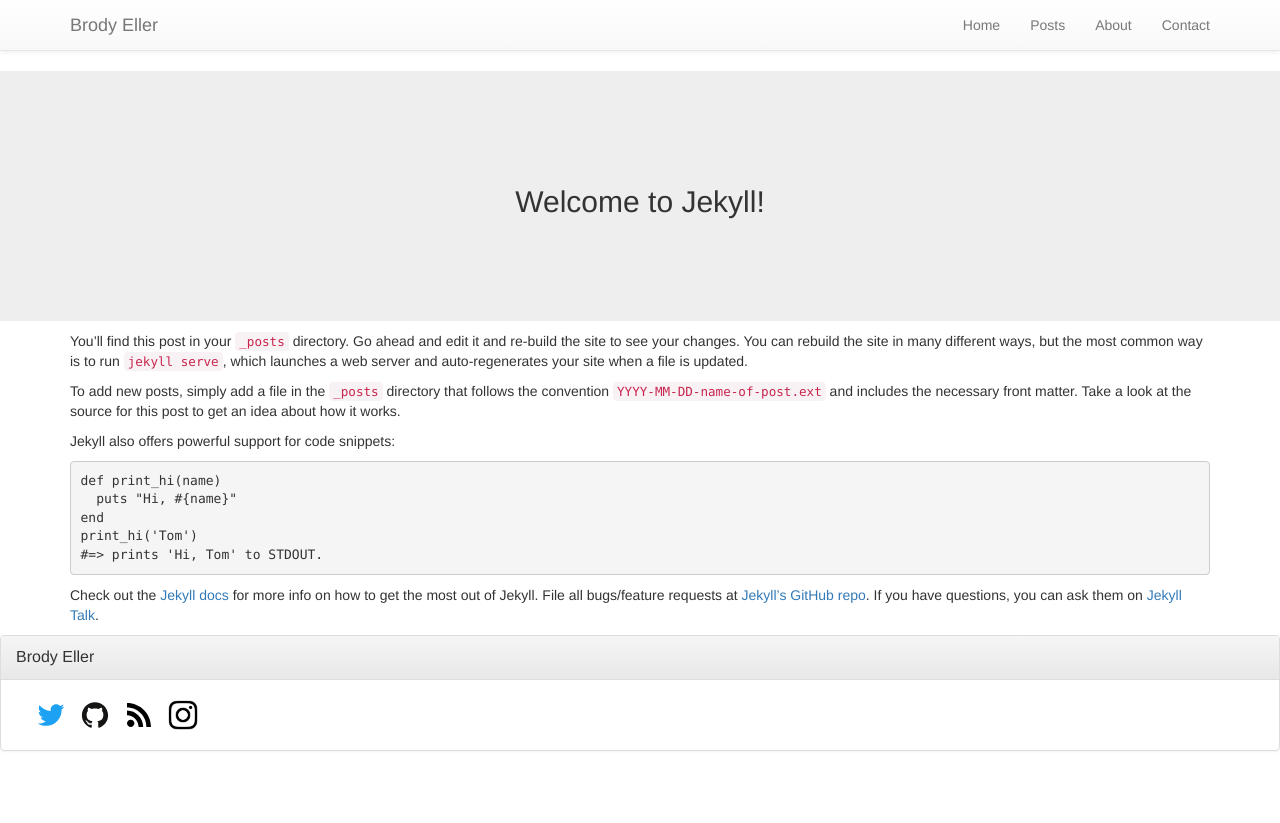
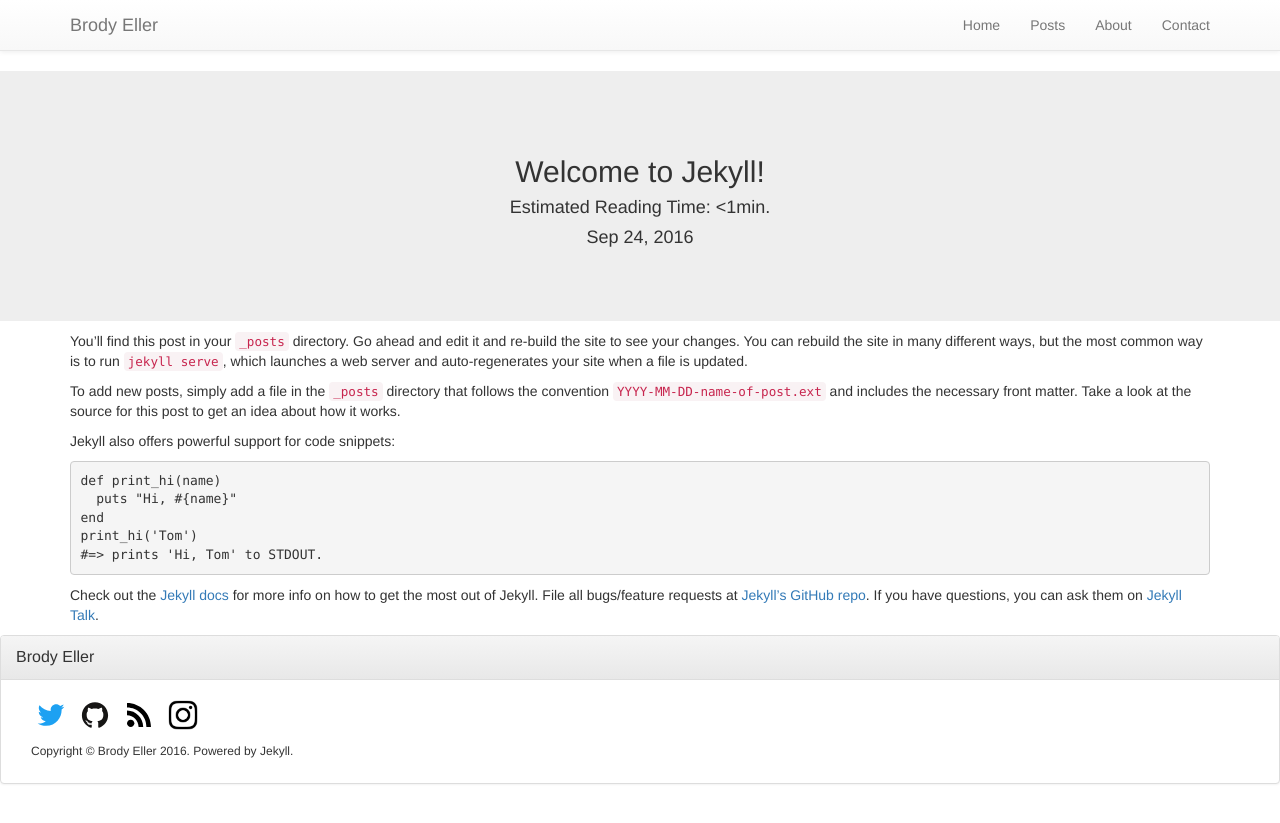
Before and after one commit to BrodyEller/brodyeller.github.io, a Jekyll site: the page built from _posts/2016-09-24-welcome-to-jekyll.markdown, in a window 1280 px wide. Shown: the top 823 px of the page. Built offline with Jekyll 4.4.1, drawn with Linux system fonts in a browser that asks for light colours; nearby versions of some CDN libraries.

Commit message:
Added reading time and copyright

```diff
--- a/_config.yml
+++ b/_config.yml
@@ -19,6 +19,9 @@
   Subscribe today for awesome articles about my iOS applications and politics!
 baseurl: "" # the subpath of your site, e.g. /blog
 url: "https://brodyeller.com" # the base hostname & protocol for your site
+
+reading_speed: 200 # Words per Minute
+
 twitter_username: brodlycooper
 github_username:  BrodyEller
 instagram_username: brodlycooper
--- a/_includes/footer.html
+++ b/_includes/footer.html
@@ -1,26 +1,26 @@
-<footer class="panel panel-default" role="navigation" >
-
-
+<footer class="panel panel-default" role="navigation">
       <div class="panel-heading">
           <a href={{ site.url }} class="panel-title">{{ site.title }}</a>
       </div>
 
 
       <div class="panel-body">
-        <div class="col-sm-3">
+        <div class="col-sm-4">
           <div class="icons">
-            <a target="_blank" href="https://twitter.com/{{ site.twitter_username }}"><img style="height:40px; width:40px;" src="{{ site.url }}/{{ site.assets_folder }}/{{ site.twitter_image }}"/></a>
-            <a target="_blank" href="https://github.com/{{ site.github_username }}"><img style="height:40px; width:40px;" src="{{ site.url }}/{{ site.assets_folder }}/{{ site.github_image }}"/></a>
-            <a href="{{ "/feed.xml" | prepend: site.baseurl }}"><img style="height:40px; width:40px;" src="{{ site.url }}/{{ site.assets_folder }}/{{ site.rss_image }}"/></a>
-            <a href="https://www.instagram.com/{{ site.instagram_username }}"><img style="height:40px; width:40px;" src="{{ site.url }}/{{ site.assets_folder }}/{{ site.instagram_image }}"/></a>
+            <a title="Twitter" target="_blank" href="https://twitter.com/{{ site.twitter_username }}"><img style="height:40px; width:40px;" src="{{ site.url }}/{{ site.assets_folder }}/{{ site.twitter_image }}"/></a>
+            <a title="GitHub" target="_blank" href="https://github.com/{{ site.github_username }}"><img style="height:40px; width:40px;" src="{{ site.url }}/{{ site.assets_folder }}/{{ site.github_image }}"/></a>
+            <a title="RSS" href="{{ "/feed.xml" | prepend: site.baseurl }}"><img style="height:40px; width:40px;" src="{{ site.url }}/{{ site.assets_folder }}/{{ site.rss_image }}"/></a>
+            <a title="Instagram" target="_blank" href="https://www.instagram.com/{{ site.instagram_username }}"><img style="height:40px; width:40px;" src="{{ site.url }}/{{ site.assets_folder }}/{{ site.instagram_image }}"/></a>
           </div>
+          <h6>Copyright &copy Brody Eller 2016. Powered by Jekyll. </h6>
         </div>
       </div>
 
 </footer>
 
 <style>
-.icons {
-
-}
+  footer {
+    height: 100%;
+    padding-bottom: 0px;
+  }
 </style>
--- a/_layouts/post.html
+++ b/_layouts/post.html
@@ -17,6 +17,12 @@
     <div class="jumbotron">
       <div class="container">
         <h2>{{ page.title }}</h2>
+        {% if page.content | number_of_words > site.reading_speed %}
+          <h4>Estimated Reading Time: &lt1min.</h4>
+        {% else %}
+          <h4>Estimated Reading Time: {{ page.content | number_of_words | divided_by: site.reading_speed }}min.</h4>
+        {% endif %}
+        <h4>{{ page.date | date: "%b %-d, %Y" }}</h4>
       </div>
 
     </div>
@@ -36,14 +42,14 @@
     display: flex;
     align-items: center;
     background-position: center;
-    background-image: url("{{ site.url }}/{{ site.images_folder }}/{{ page.header_image }}")
+    background-image: url("{{ site.url }}/{{ site.images_folder }}/{{ post.header_image }}")
     background-size: cover;
     height: 250px;
     margin-top: 0px;
     margin-bottom: 10px;
   }
 
-  .jumbotron h2 {
+  .jumbotron h2, h4 {
     align-items: center;
     text-align: center;
   }
```
Also changed, not shown: index.html (+7 -1 lines), posts.html (+7 -1 lines).
